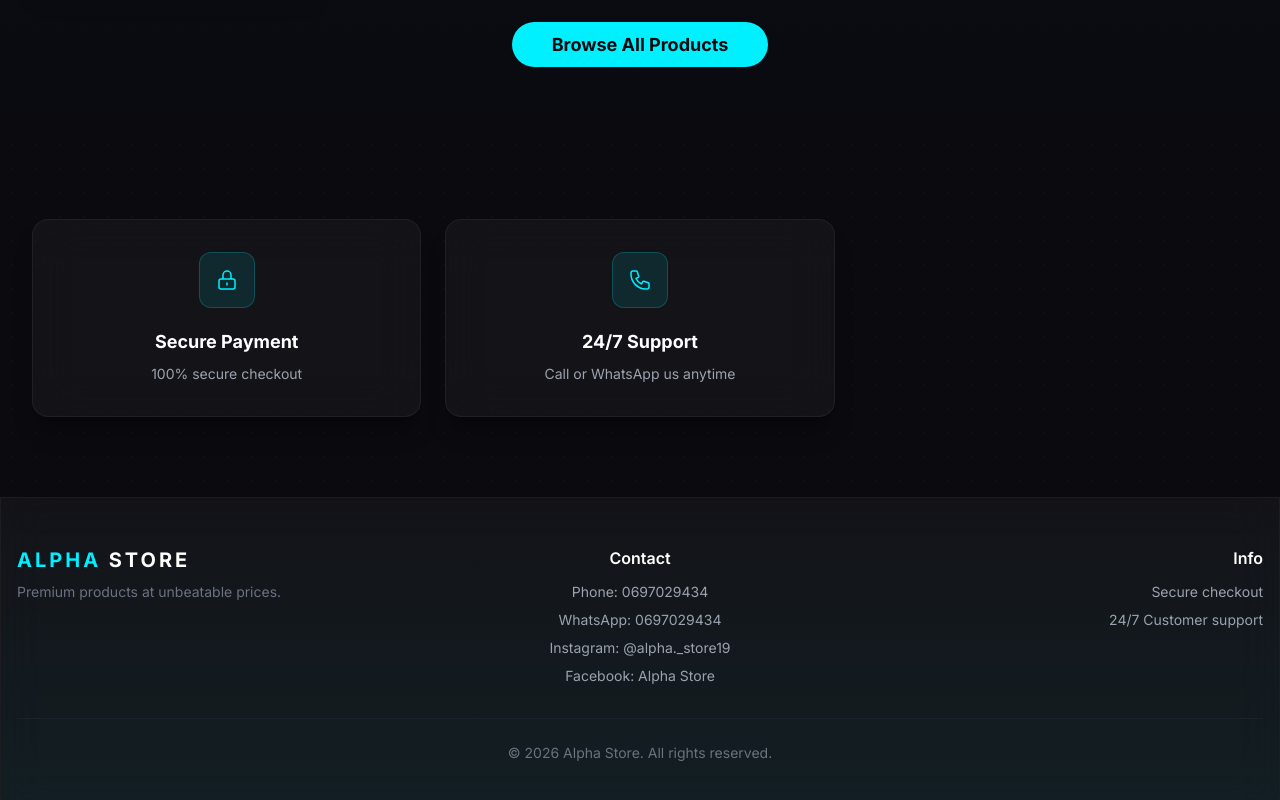
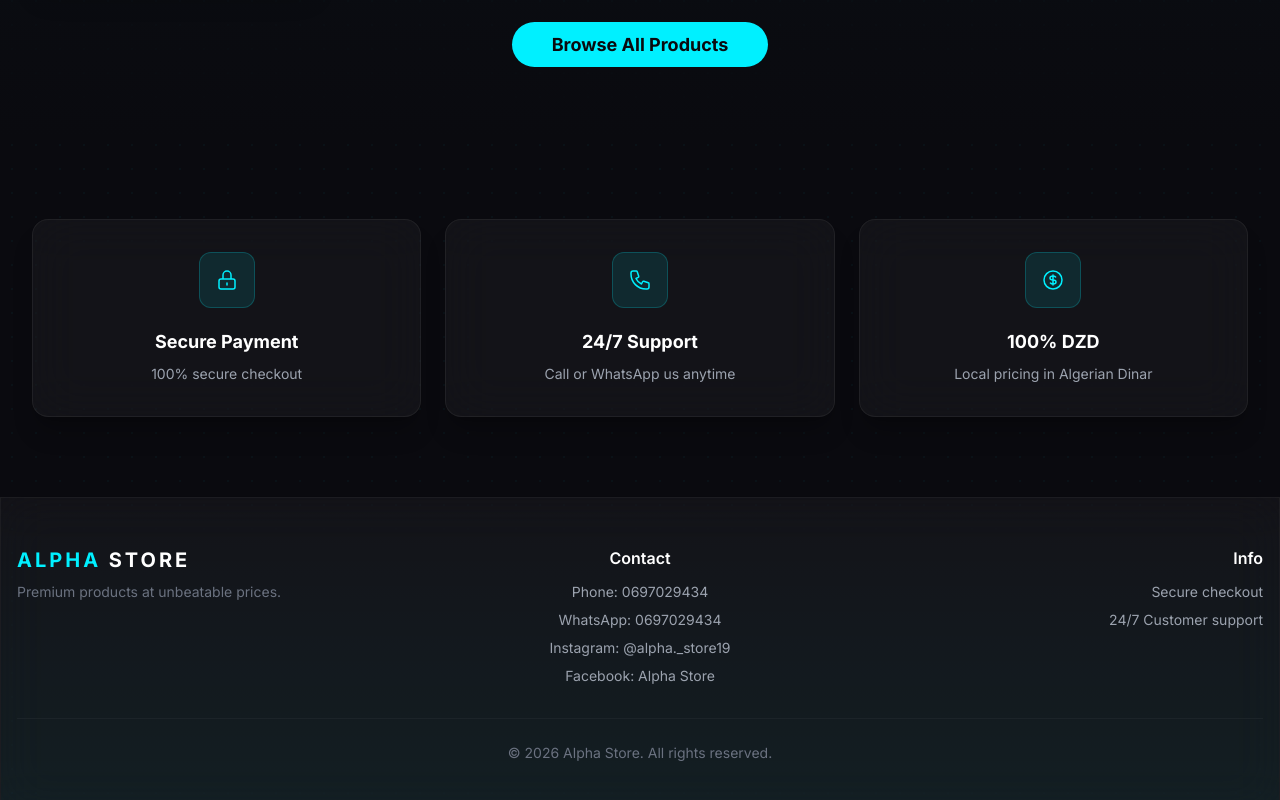
Before and after one commit to alpha-store19/alpha-store, a Next.js app: page / in a window 1280 px wide. Shown: the part 2027-2827 px from the top of the page. Built offline with nearby package versions, Linux system fonts and the light colour scheme; no server answers.

Commit message:
Update app/page.tsx - multi-image, social buttons

```diff
--- a/app/page.tsx
+++ b/app/page.tsx
@@ -109,7 +109,8 @@ export default function HomePage() {
         <div className="grid grid-cols-1 md:grid-cols-3 gap-6">
           {[
             { icon: "M12 15v2m-6 4h12a2 2 0 002-2v-6a2 2 0 00-2-2H6a2 2 0 00-2 2v6a2 2 0 002 2zm10-10V7a4 4 0 00-8 0v4h8z", title: t("securePayment", lang), desc: t("securePayment.desc", lang) },
-            { icon: "M3 5a2 2 0 012-2h3.28a1 1 0 01.948.684l1.498 4.493a1 1 0 01-.502 1.21l-2.257 1.13a11.042 11.042 0 005.516 5.516l1.13-2.257a1 1 0 011.21-.502l4.493 1.498a1 1 0 01.684.949V19a2 2 0 01-2 2h-1C9.716 21 3 14.284 3 6V5z", title: t("support.title", lang) || "24/7 Support", desc: t("support.desc", lang) || "Call or WhatsApp us anytime" },
+            { icon: "M3 5a2 2 0 012-2h3.28a1 1 0 01.948.684l1.498 4.493a1 1 0 01-.502 1.21l-2.257 1.13a11.042 11.042 0 005.516 5.516l1.13-2.257a1 1 0 011.21-.502l4.493 1.498a1 1 0 01.684.949V19a2 2 0 01-2 2h-1C9.716 21 3 14.284 3 6V5z", title: t("support.title", lang) || "24/7 Support", desc: t("support.desc", lang) || "Call, WhatsApp, Instagram, or Facebook" },
+            { icon: "M12 8c-1.657 0-3 .895-3 2s1.343 2 3 2 3 .895 3 2-1.343 2-3 2m0-8c1.11 0 2.08.402 2.599 1M12 8V7m0 1v8m0 0v1m0-1c-1.11 0-2.08-.402-2.599-1M21 12a9 9 0 11-18 0 9 9 0 0118 0z", title: "100% DZD", desc: "Local pricing in Algerian Dinar" },
           ].map((item) => (
             <div
               key={item.title}
```
